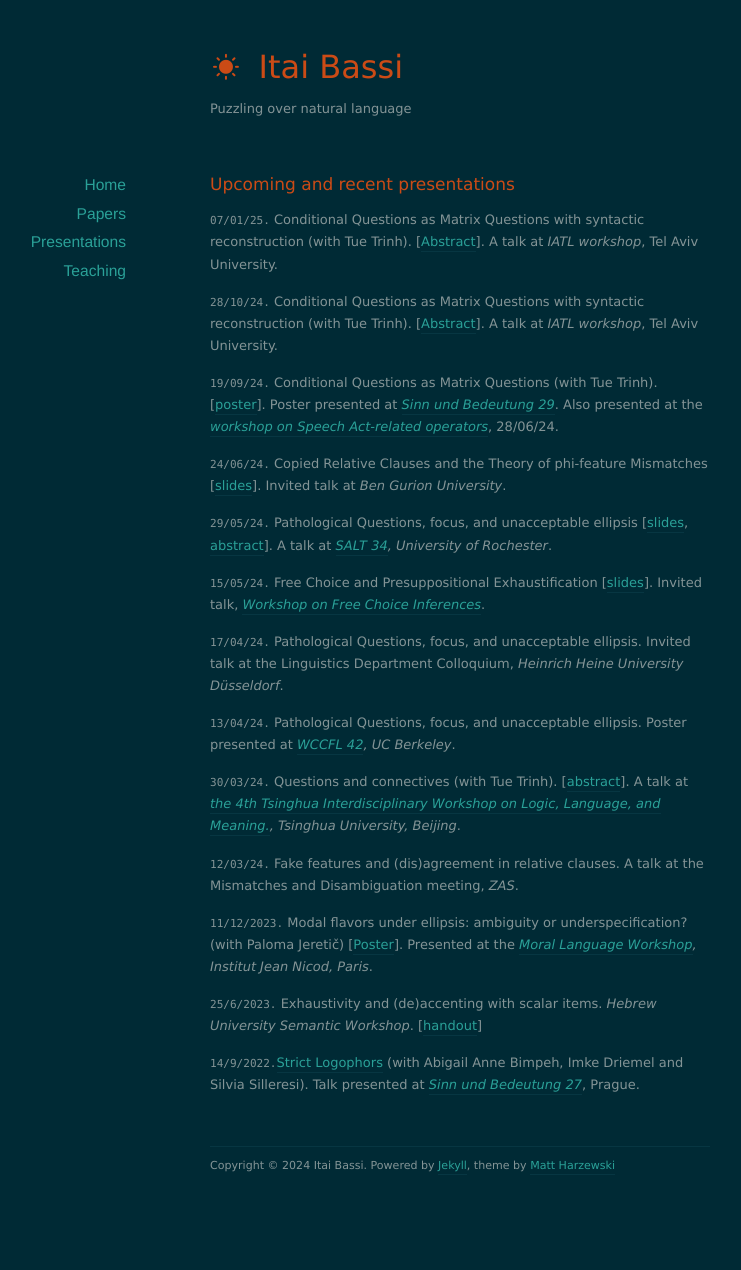
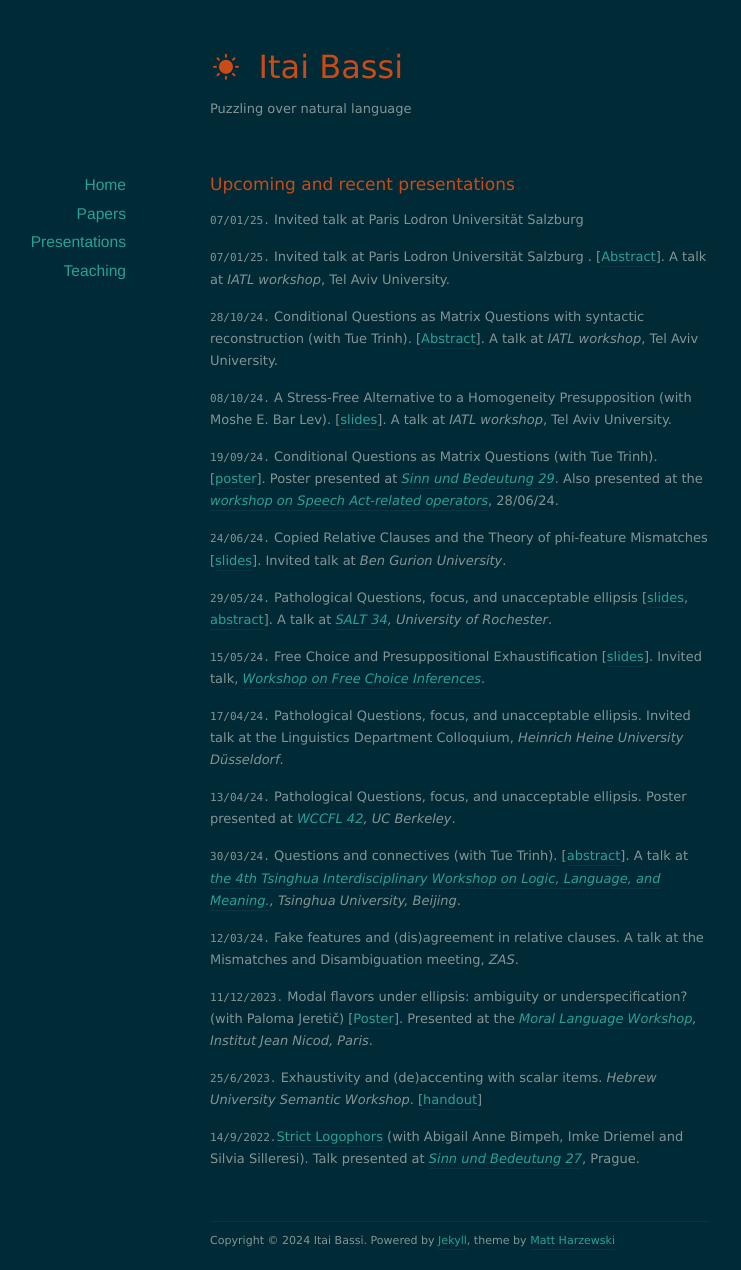
Before and after one commit to itaibassi/itaibassi.github.io, a Jekyll site: the page built from presentations/index.markdown, in a window 1280 px wide. Shown: the whole page, without its empty margins (180-921 px from the left). Built offline with Jekyll 4.4.1, drawn with Linux system fonts in a browser that asks for light colours; nearby versions of some CDN libraries; before the commit the page ends 1196 px from its top, so only the background shows below that.

Commit message:
Update index.markdown

```diff
--- a/presentations/index.markdown
+++ b/presentations/index.markdown
@@ -9,12 +9,19 @@ title: Recent Presentations
 
 # Upcoming and recent presentations
 
-`07/01/25.`  Conditional Questions as Matrix Questions with syntactic reconstruction (with Tue Trinh).
+`07/01/25.`  Invited talk at Paris Lodron Universität Salzburg
+
+
+`07/01/25.`  Invited talk at Paris Lodron Universität Salzburg
+.
  [[Abstract](https://www.dropbox.com/s/fwhdzr61lu39kjp/IATL_abstract_Conditional-Questions.pdf?dl=0)]. A talk at *IATL workshop*,  Tel Aviv University.
 
 
 `28/10/24.`  Conditional Questions as Matrix Questions with syntactic reconstruction (with Tue Trinh).
  [[Abstract](https://www.dropbox.com/scl/fi/0e5hjw2bs092kvkqwixms/IATL_abstract_Conditional-Questions.pdf?rlkey=7swkswvdma23byz01o3autow6&dl=0)]. A talk at *IATL workshop*,  Tel Aviv University.
+
+`08/10/24.`  A Stress-Free Alternative to a Homogeneity Presupposition  (with Moshe E. Bar Lev).
+ [[slides](https://www.dropbox.com/scl/fi/flpj2wvvwrfgji17m4icu/A-stress-free-alternative-to-Homogeneity.pdf?rlkey=7gz3w3runxhyulrby712mjhax&dl=0)]. A talk at *IATL workshop*,  Tel Aviv University.
 
 
 `19/09/24.`  Conditional Questions as Matrix Questions (with Tue Trinh).
```
